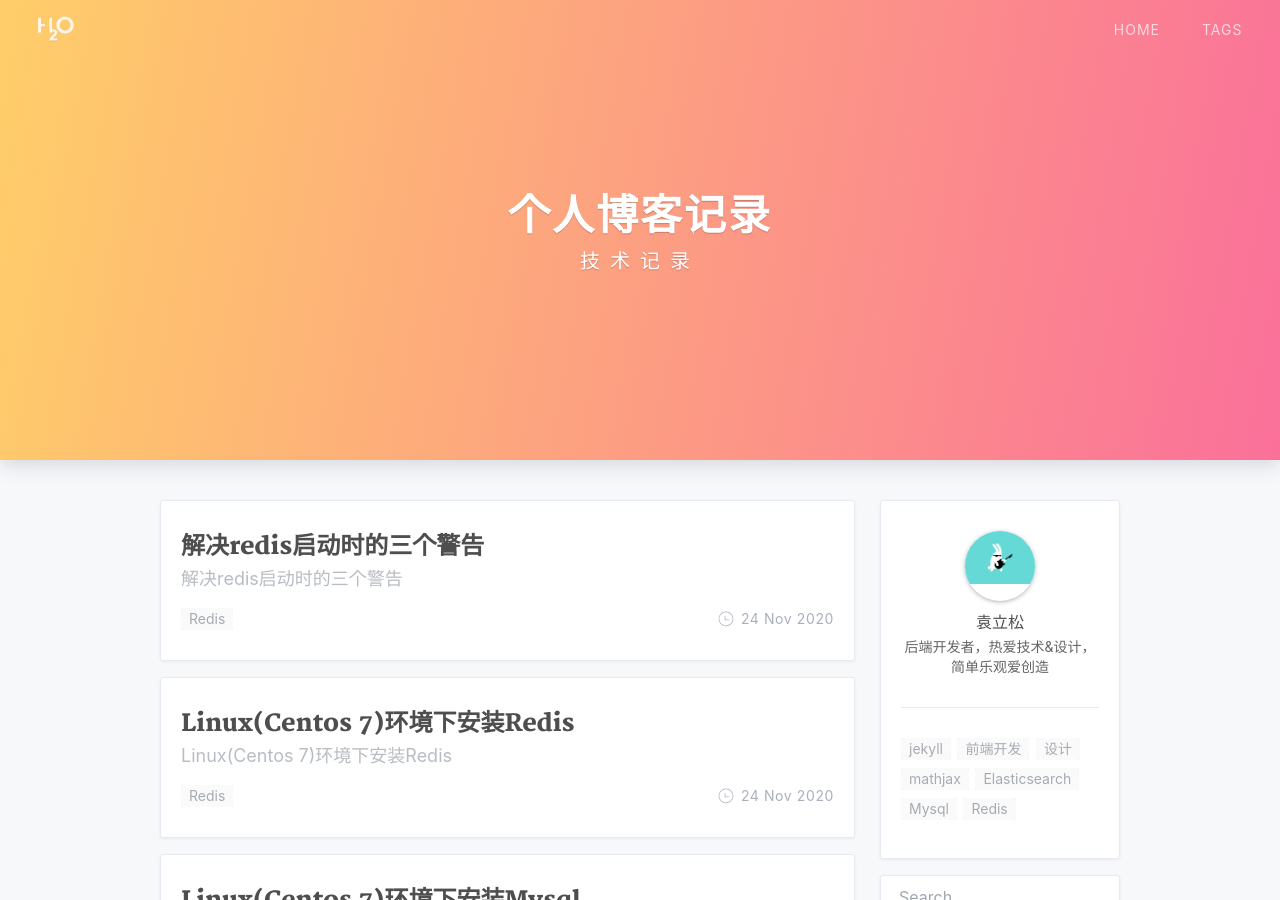
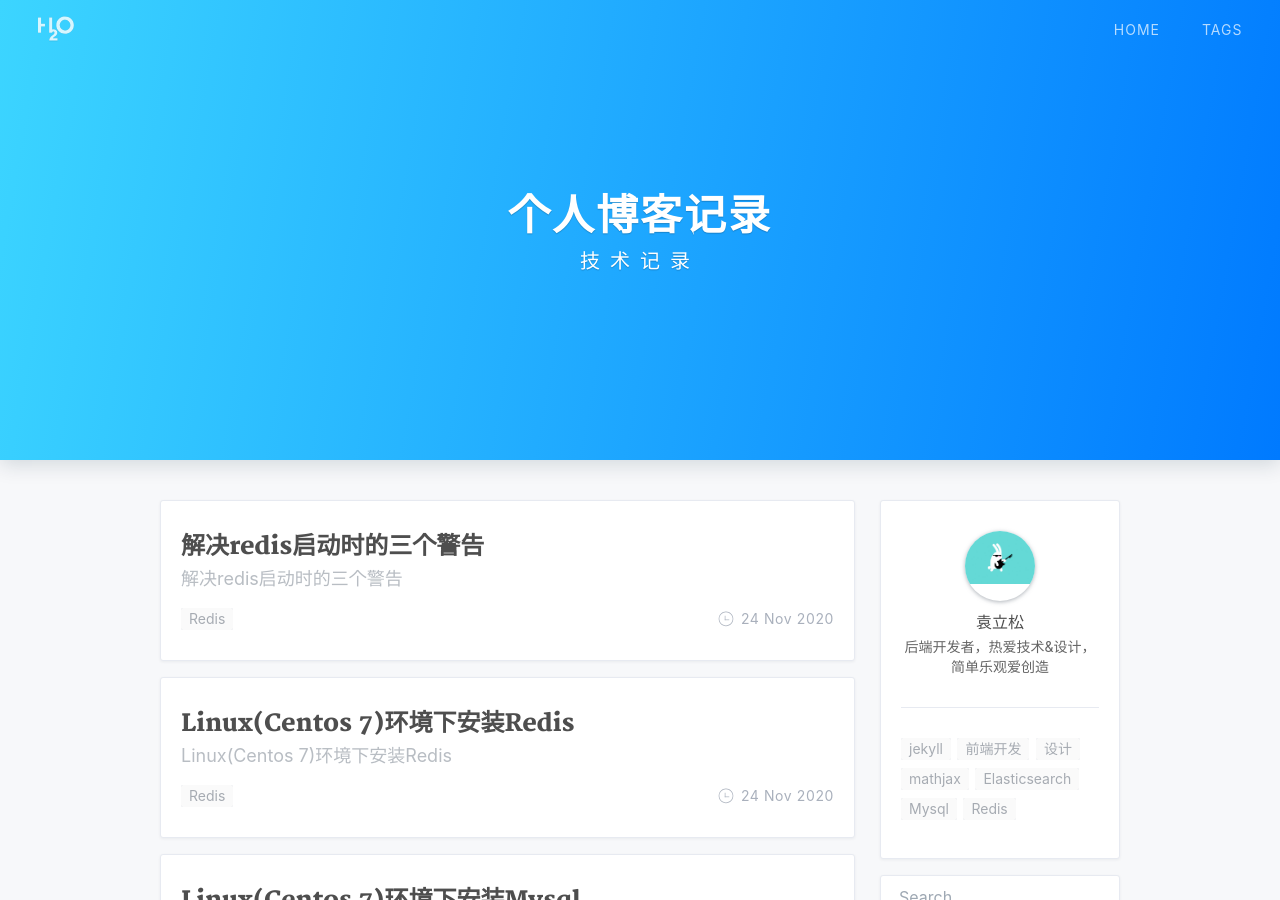
Before and after one commit to yuanlisong/yuanlisong.github.io, a Jekyll site: the page built from index.html, in a window 1280 px wide and 900 px high. Built offline with Jekyll 4.4.1, drawn with Linux system fonts in a browser that asks for light colours; nearby versions of some CDN libraries; the list of posts is cut into pages by our own code; a style sheet for code colours, icons or effects is not loaded.

Commit message:
Update _config.yml
修改 theme color 主题皮肤

```diff
--- a/_config.yml
+++ b/_config.yml
@@ -49,7 +49,7 @@ social-share-items: []
 #social-share-items: ['wechat', 'weibo', 'douban', 'twitter']
 
 # theme color 主题皮肤
-theme-color: 'pink'  # pink or default
+theme-color: 'default'  # pink or default
 
 # Post header background patterns (when the post no cover): circuitBoard, overlappingCircles, food, glamorous, ticTacToe, seaOfClouds
 postPatterns: 'seaOfClouds'
```
